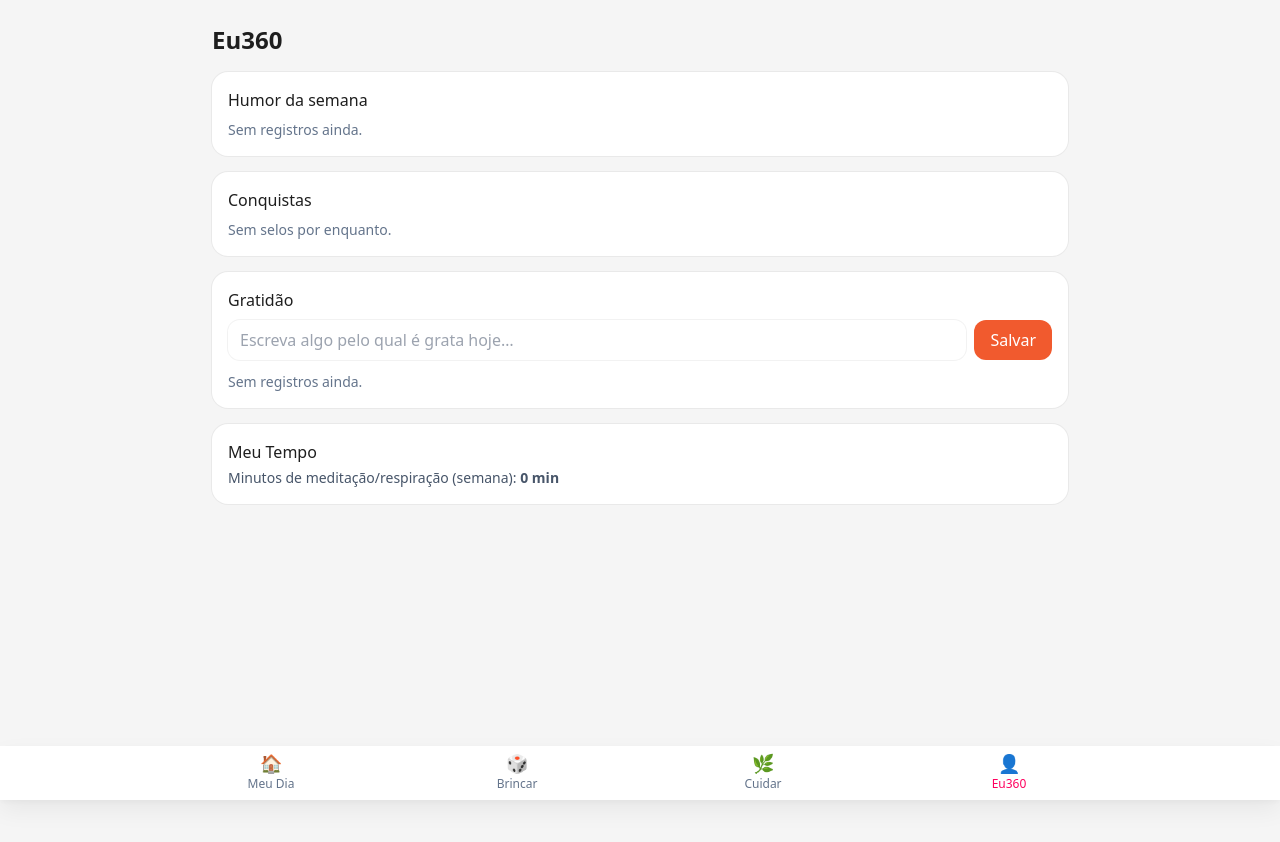
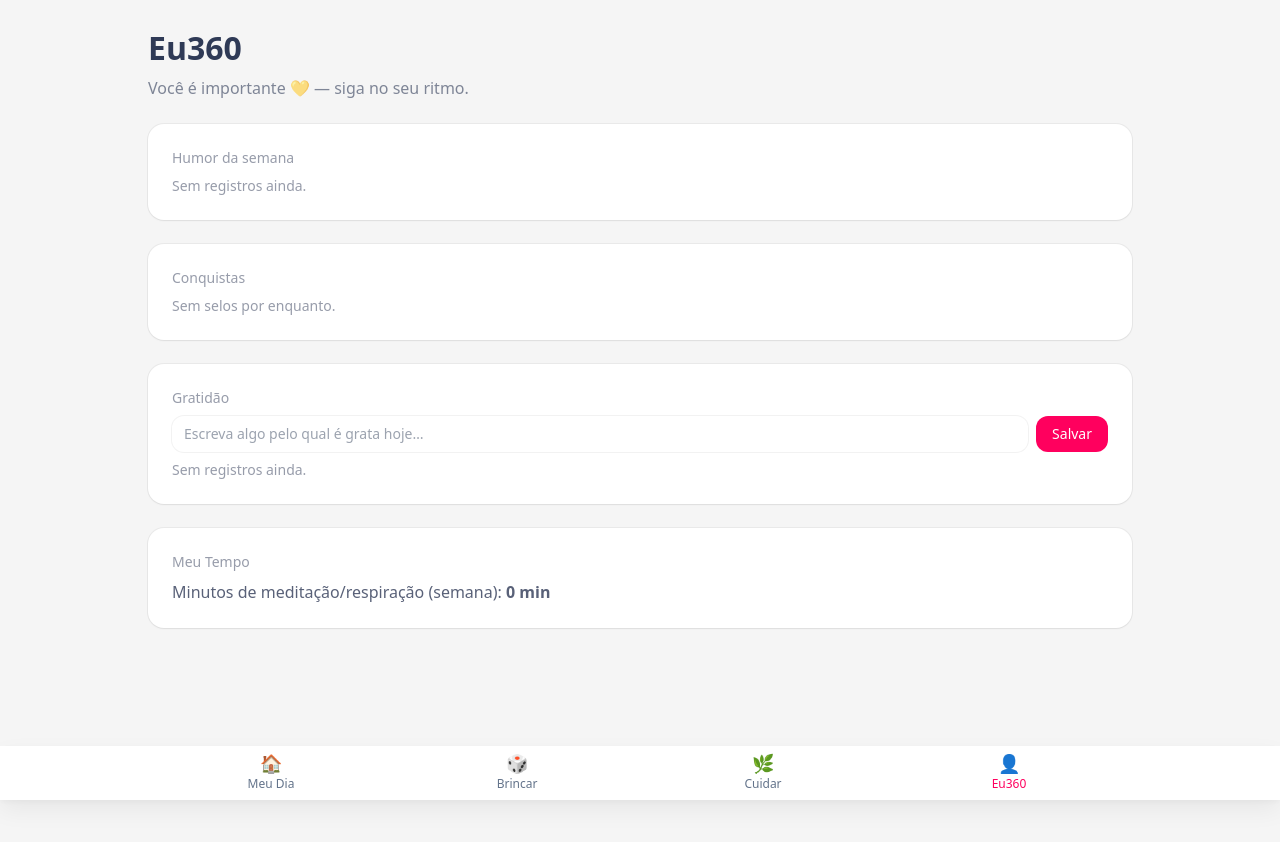
Before and after one commit to simonebrusco/materna360-app, a Next.js app in the folder materna360_starter/: page /eu360 in a window 1280 px wide. Shown: the top 842 px of the page. Before the commit the page ends 800 px from the top, so only its background shows below. Built offline with nearby package versions, Linux system fonts and the light colour scheme.

Commit message:
Update page.jsx

```diff
--- a/materna360_starter/app/eu360/page.jsx
+++ b/materna360_starter/app/eu360/page.jsx
@@ -1,87 +1,188 @@
 "use client";
 
-import { useMemo, useState } from "react";
-import { getJSON, setJSON, get } from "../../lib/storage";
+import { useEffect, useMemo, useState } from "react";
+import { get, set } from "../../lib/storage";
+import { toast } from "../../lib/toast";
 
-function weekMoods() {
-  const list = getJSON("m360:moods") ?? []; // [{date, score}]
-  const last7 = list.slice(0, 7);
-  return last7;
+const K_MOODS = "m360:moods"; // [{date: 'YYYY-MM-DD', score: 1..5}]
+const K_BADGES = "m360:badges"; // ['Organizada', ...] (listener já popula)
+const K_GRATS = "m360:gratitudes"; // [{text, date}]
+const K_MINUTES = "m360:minutes"; // { weekISO: '2025-W42', meditate: n, breathe: n }
+
+function weekKey(d = new Date()) {
+  // chave simples por ISO week aproximada
+  const tmp = new Date(Date.UTC(d.getFullYear(), d.getMonth(), d.getDate()));
+  const dayNum = tmp.getUTCDay() || 7;
+  tmp.setUTCDate(tmp.getUTCDate() + 4 - dayNum);
+  const yearStart = new Date(Date.UTC(tmp.getUTCFullYear(), 0, 1));
+  const weekNo = Math.ceil(((tmp - yearStart) / 86400000 + 1) / 7);
+  return `${tmp.getUTCFullYear()}-W${String(weekNo).padStart(2, "0")}`;
 }
 
 export default function Eu360Page() {
-  const moods = useMemo(() => weekMoods(), []);
-  const badges = getJSON("m360:badges") ?? [];       // mantido pelo ClientInit/listener
-  const gratitudes = getJSON("m360:gratitudes") ?? [];
-  const minutes = useMemo(() => {
-    const m = JSON.parse(get("m360:minutes") ?? "{}");
-    return m.wellbeing ?? 0;
+  // humor (últimos 7 dias)
+  const moods = useMemo(() => get(K_MOODS, []), []);
+  // badges recentes
+  const badges = useMemo(() => get(K_BADGES, []), []);
+  // gratidões
+  const [grats, setGrats] = useState(() => get(K_GRATS, []));
+  const [text, setText] = useState("");
+  // minutos semanais
+  const minutes = useMemo(() => get(K_MINUTES, {}), []);
+  const totalWeek =
+    (minutes?.[weekKey()]?.meditate || 0) + (minutes?.[weekKey()]?.breathe || 0);
+
+  // persist zippy quando adicionar
+  function addGratitude() {
+    const t = text.trim();
+    if (!t) return;
+    const next = [{ text: t, date: new Date().toISOString() }, ...grats].slice(
+      0,
+      20
+    );
+    set(K_GRATS, next);
+    setGrats(next);
+    setText("");
+    toast("Gratidão registrada ✨");
+  }
+
+  // simula uma leitura reativa de badges (caso listener preencha localStorage)
+  useEffect(() => {
+    function onBadge(e) {
+      try {
+        const name = e?.detail?.name;
+        if (!name) return;
+        const current = get(K_BADGES, []);
+        if (!current.includes(name)) {
+          const next = [name, ...current].slice(0, 20);
+          set(K_BADGES, next);
+        }
+      } catch {}
+    }
+    if (typeof window !== "undefined") {
+      window.addEventListener("m360:win", onBadge);
+      return () => window.removeEventListener("m360:win", onBadge);
+    }
   }, []);
 
-  const [g, setG] = useState("");
+  return (
+    <main className="min-h-screen bg-gradient-to-b from-brand-soft to-white">
+      <header className="mx-auto max-w-5xl px-5 pt-6">
+        <h1 className="text-[28px] md:text-[32px] font-semibold text-brand-navy">
+          Eu360
+        </h1>
+        <p className="text-brand-navy/60 mt-1">
+          Você é importante 💛 — siga no seu ritmo.
+        </p>
+      </header>
 
-  function addGratitude() {
-    if (!g.trim()) return;
-    const list = [{ id: crypto.randomUUID(), text: g.trim(), date: new Date().toISOString() }, ...gratitudes].slice(0, 50);
-    setJSON("m360:gratitudes", list);
-    setG("");
-  }
-
+      <section className="mx-auto max-w-5xl px-5 pt-6 pb-28 space-y-5 md:space-y-6">
+        {/* Humor da semana */}
+        <Card title="Humor da semana">
+          {moods?.length ? (
+            <div className="flex items-center gap-2">
+              {[...Array(7)].map((_, i) => {
+                const m = moods[moods.length - 1 - i];
+                const score = m?.score ?? 0;
                 return (
-    <main className="max-w-4xl mx-auto px-5 py-6">
-      <h1 className="text-2xl font-semibold mb-4">Eu360</h1>
-
-      {/* Humor da Semana */}
-      <section className="rounded-2xl bg-white ring-1 ring-black/5 p-4 mb-4">
-        <div className="font-medium mb-2">Humor da semana</div>
-        <div className="flex gap-2">
-          {moods.length === 0 && <div className="text-sm text-slate-500">Sem registros ainda.</div>}
-          {moods.map((m) => (
-            <div key={m.date} className="size-8 rounded-full bg-rose-100 grid place-items-center text-sm">
-              {m.score}
+                  <div
+                    key={i}
+                    className="h-3 w-7 rounded"
+                    style={{
+                      background:
+                        score >= 4
+                          ? "#00C853"
+                          : score === 3
+                          ? "#FFD54F"
+                          : score > 0
+                          ? "#FF7043"
+                          : "#E5E7EB",
+                    }}
+                    title={m?.date || ""}
+                  />
+                );
+              })}
             </div>
-          ))}
-        </div>
-      </section>
+          ) : (
+            <Empty text="Sem registros ainda." />
+          )}
+        </Card>
 
         {/* Conquistas */}
-      <section className="rounded-2xl bg-white ring-1 ring-black/5 p-4 mb-4">
-        <div className="font-medium mb-2">Conquistas</div>
-        {badges.length === 0 && <div className="text-sm text-slate-500">Sem selos por enquanto.</div>}
-        <div className="flex flex-wrap gap-2">
-          {badges.slice(-5).reverse().map((b, i) => (
-            <span key={i} className="px-3 py-1 rounded-full bg-rose-100 text-[#1A2240] text-sm">
+        <Card title="Conquistas">
+          {badges?.length ? (
+            <ul className="flex flex-wrap gap-2">
+              {badges.slice(0, 5).map((b, i) => (
+                <li
+                  key={i}
+                  className="px-3 py-1.5 rounded-full text-sm text-white shadow"
+                  style={{ backgroundColor: "#2f3a56" }}
+                >
                   {b}
-            </span>
+                </li>
               ))}
-        </div>
-      </section>
+            </ul>
+          ) : (
+            <Empty text="Sem selos por enquanto." />
+          )}
+        </Card>
 
         {/* Gratidão */}
-      <section className="rounded-2xl bg-white ring-1 ring-black/5 p-4 mb-4">
-        <div className="font-medium mb-2">Gratidão</div>
-        <div className="flex gap-2 mb-3">
+        <Card title="Gratidão">
+          <div className="flex gap-2">
             <input
-            value={g}
-            onChange={(e) => setG(e.target.value)}
-            className="flex-1 rounded-xl bg-white ring-1 ring-black/5 px-3 py-2"
+              value={text}
+              onChange={(e) => setText(e.target.value)}
               placeholder="Escreva algo pelo qual é grata hoje…"
+              className="flex-1 rounded-xl bg-white ring-1 ring-black/5 px-3 py-2 text-sm"
             />
-          <button onClick={addGratitude} className="rounded-xl bg-[#F15A2E] text-white px-4 py-2">Salvar</button>
+            <button
+              onClick={addGratitude}
+              className="rounded-xl px-4 py-2 text-sm text-white"
+              style={{ backgroundColor: "#ff005e" }}
+            >
+              Salvar
+            </button>
           </div>
-        <ul className="space-y-1">
-          {gratitudes.slice(0, 5).map((x) => (
-            <li key={x.id} className="text-sm text-slate-700">• {x.text}</li>
+          {grats?.length ? (
+            <ul className="mt-3 space-y-2">
+              {grats.slice(0, 5).map((g, i) => (
+                <li
+                  key={i}
+                  className="text-sm text-brand-navy/70 bg-white/60 rounded-lg px-3 py-2 ring-1 ring-black/5"
+                >
+                  {g.text}
+                </li>
               ))}
-          {gratitudes.length === 0 && <li className="text-sm text-slate-500">Sem registros ainda.</li>}
             </ul>
-      </section>
+          ) : (
+            <div className="mt-2">
+              <Empty text="Sem registros ainda." />
+            </div>
+          )}
+        </Card>
 
         {/* Meu Tempo */}
-      <section className="rounded-2xl bg-white ring-1 ring-black/5 p-4">
-        <div className="font-medium mb-1">Meu Tempo</div>
-        <div className="text-sm text-slate-600">Minutos de meditação/respiração (semana): <strong>{minutes} min</strong></div>
+        <Card title="Meu Tempo">
+          <div className="text-brand-navy/80">
+            Minutos de meditação/respiração (semana):{" "}
+            <strong>{totalWeek} min</strong>
+          </div>
+        </Card>
       </section>
     </main>
   );
 }
+
+function Card({ title, children }) {
+  return (
+    <div className="rounded-2xl bg-white ring-1 ring-black/5 shadow-sm p-5 md:p-6">
+      <div className="text-sm text-brand-navy/50 mb-2">{title}</div>
+      {children}
+    </div>
+  );
+}
+
+function Empty({ text }) {
+  return <div className="text-sm text-brand-navy/50">{text}</div>;
+}
```
Lines whose indentation alone changed are shown as unchanged.
